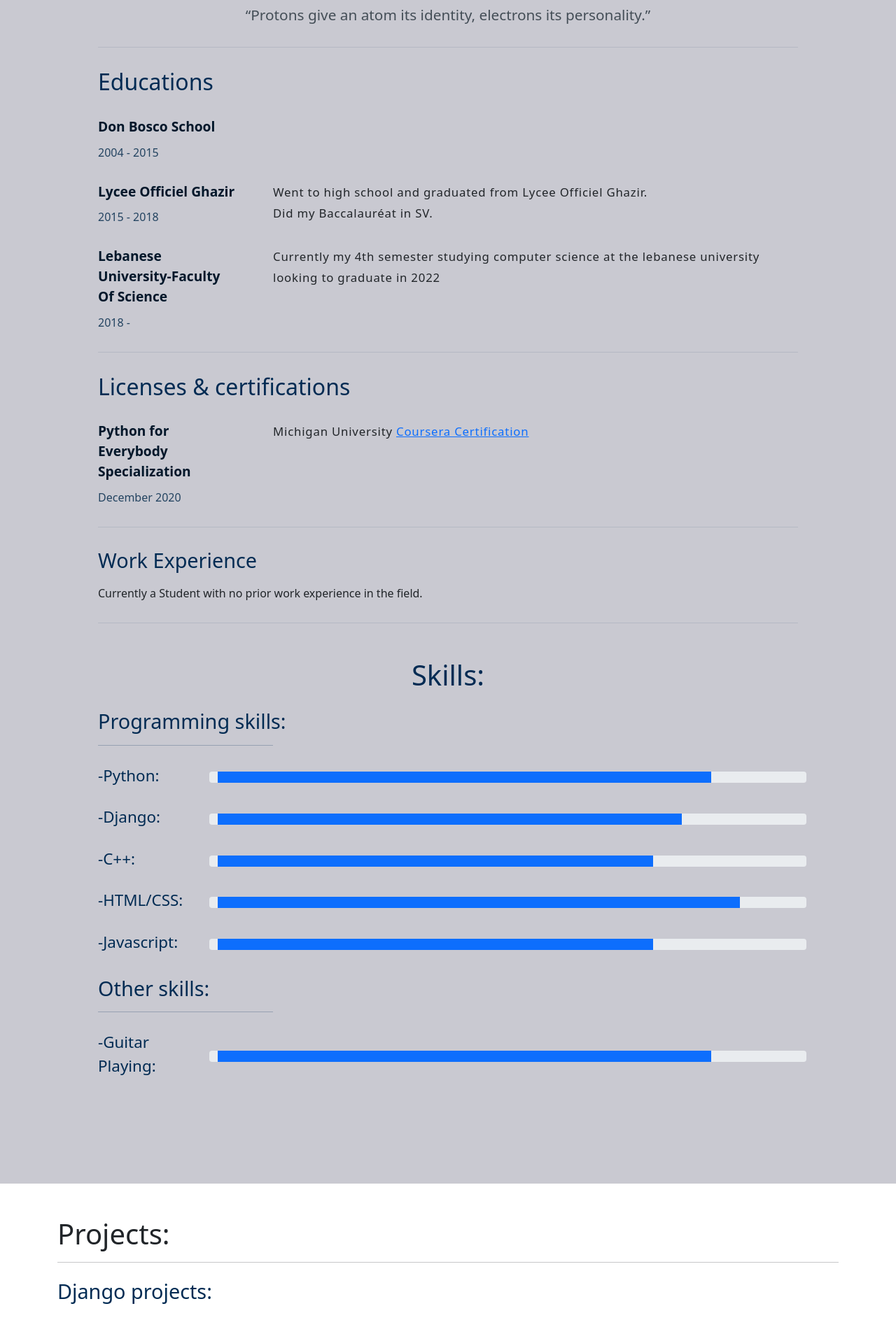
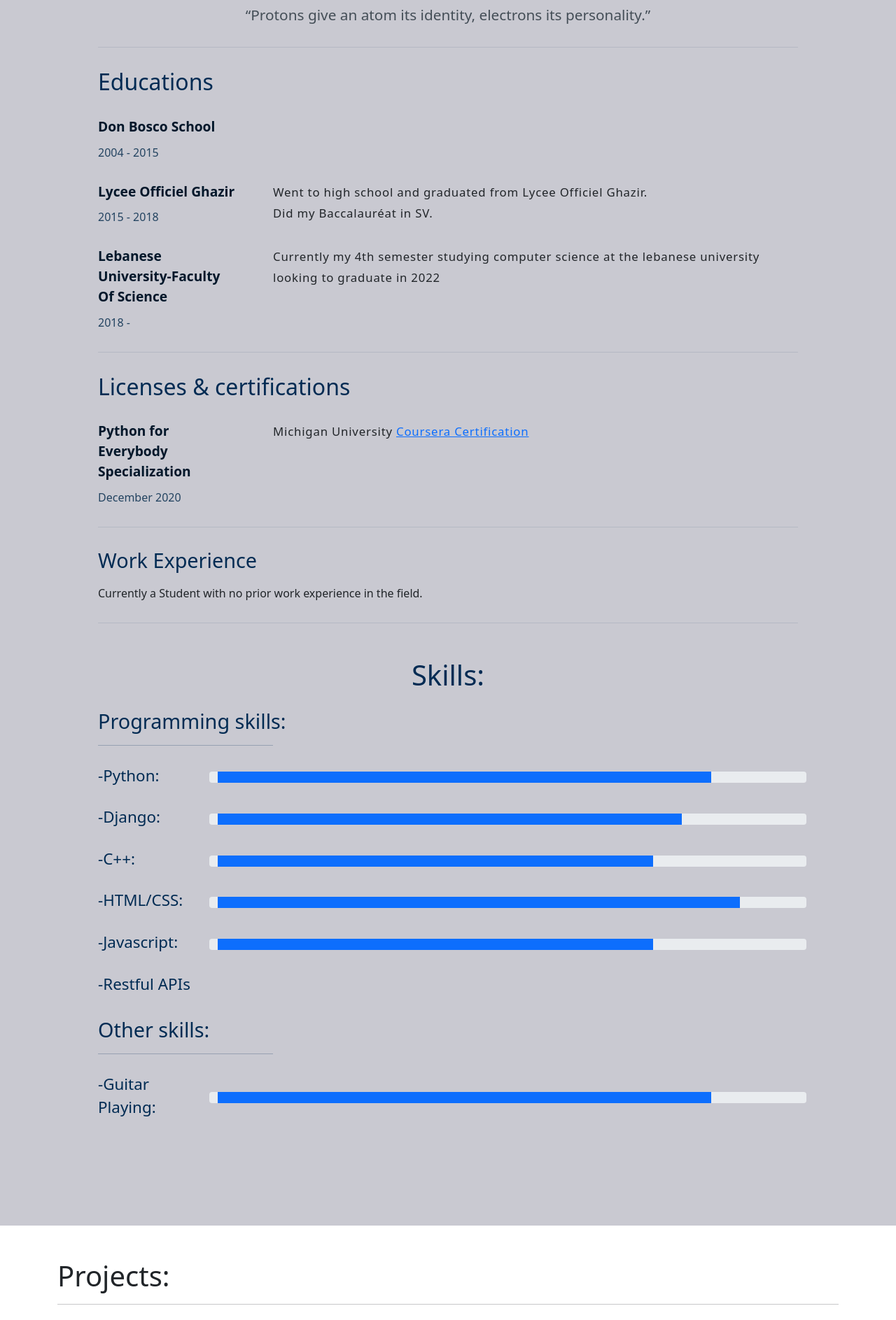
Before and after one commit to Nicolanasr/new-portfolio, a Django app: page / in a window 1280 px wide. Shown: the part 1391-3278 px from the top of the page at 70% size. Run offline with Django 3.2, Linux system fonts and the light colour scheme; data comes from the database, SQL or seed files in the repository; both versions use the stored data as it was after the commit; some libraries are stand-ins or nearby versions.

Commit message:
new project

```diff
--- a/index/templates/index/index.html
+++ b/index/templates/index/index.html
@@ -145,6 +145,9 @@
                                 aria-valuemin="0" aria-valuemax="100"></div>
                         </div>
                     </li>
+                    <li class="row align-items-center">
+                        <p class="col-sm-2 col-1 career-title" style="font-size: 1.4rem;">-Restful APIs </p>
+                    </li>
                 </ul>
                 <h2 class="career-title">Other skills:
                     <hr class="w-25">
```
Also changed, not shown: db.sqlite3.
